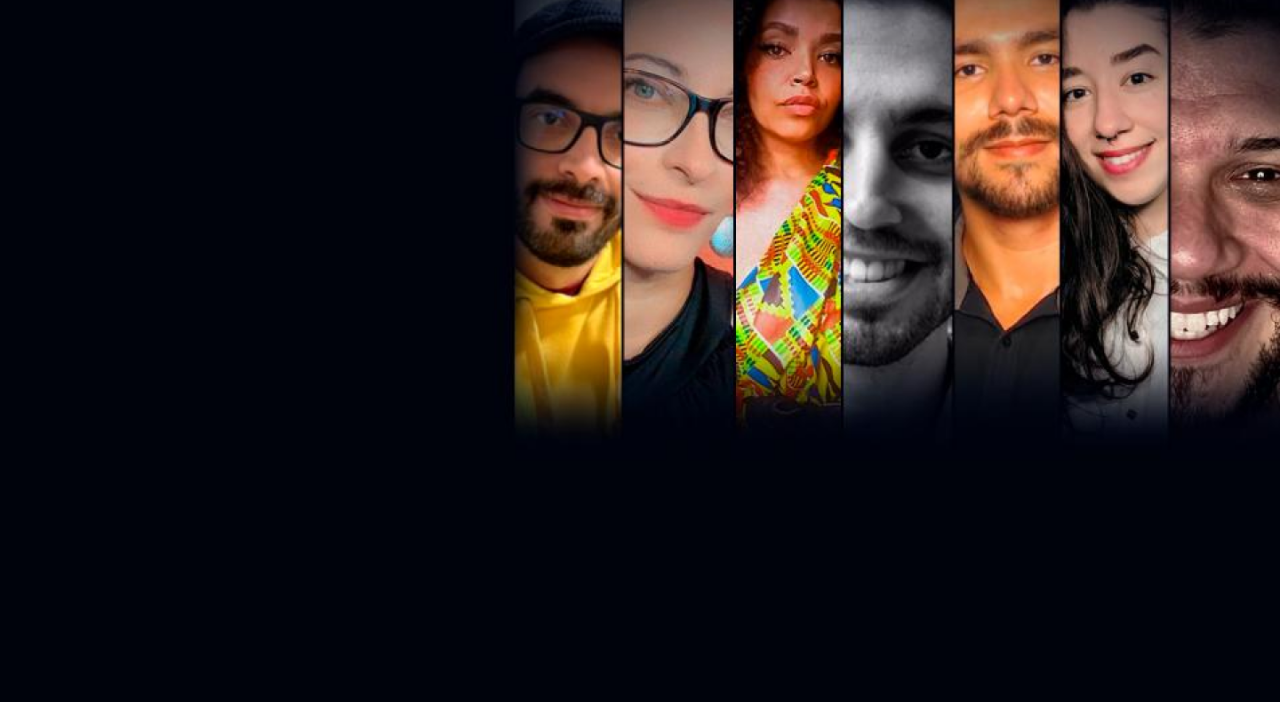
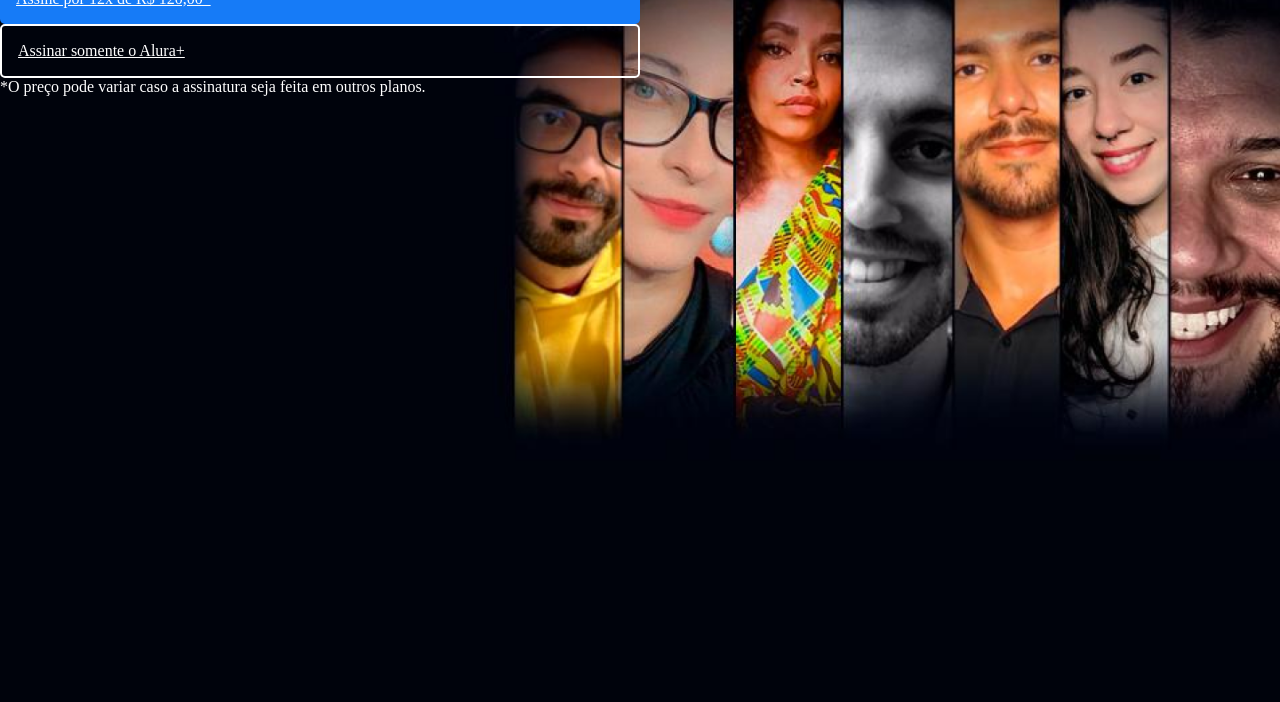
Before and after one commit to Thayzinha06/HTML-e-CSS, a plain HTML site: page index.html in a window 1280 px wide. Shown: the part 98-800 px from the top of the page. Drawn offline with Linux system fonts and the light colour scheme; files whose address does not match are found by name.

Commit message:
Add files via upload

```diff
--- a/index.html
+++ b/index.html
@@ -10,9 +10,13 @@
 
 <body>
     <section class="container principal">
-    <h1>Com o Combo+, você pode aproveitar a Alura+ e o Alura Língua por um preço único.</h1>
-    <img src="img/Logo Alura+.png" alt="O combo+ é a junção do alura+ e o alura língua">
-    <a href="www.alura.com.br" class="container__botao">Assine por 12x de R$ 120,00*</a>
+       <div>
+           <h1>Com o Combo+, você pode aproveitar a Alura+ e o Alura Língua por um preço único.</h1>
+           <img src="img/Logo Alura+.png" alt="O combo+ é a junção do alura+ e o alura língua">
+           <a href="www.alura.com.br" class="container__botao">Assine por 12x de R$ 120,00*</a>
+           <a href="www.alura.com.br" class="container__botao botao_secundario">Assinar somente o Alura+</a>
+           <p class="container__aviso">*O preço pode variar caso a assinatura seja feita em outros planos.</p>
+        </div>
     </section>
 </body>
 
--- a/style.css
+++ b/style.css
@@ -23,6 +23,8 @@ body {
 
 .container {
     height: 100vh;
+    display: grid;
+    grid-template-columns: 50% 50%;
 }
 
 .container__botao {
@@ -32,3 +34,8 @@ body {
     color: var(--branco-principal);
     display: block;
 }
+
+.botao_secundario {
+    background-color: transparent;
+    border: 2px solid var(--branco-principal);
+}
```
